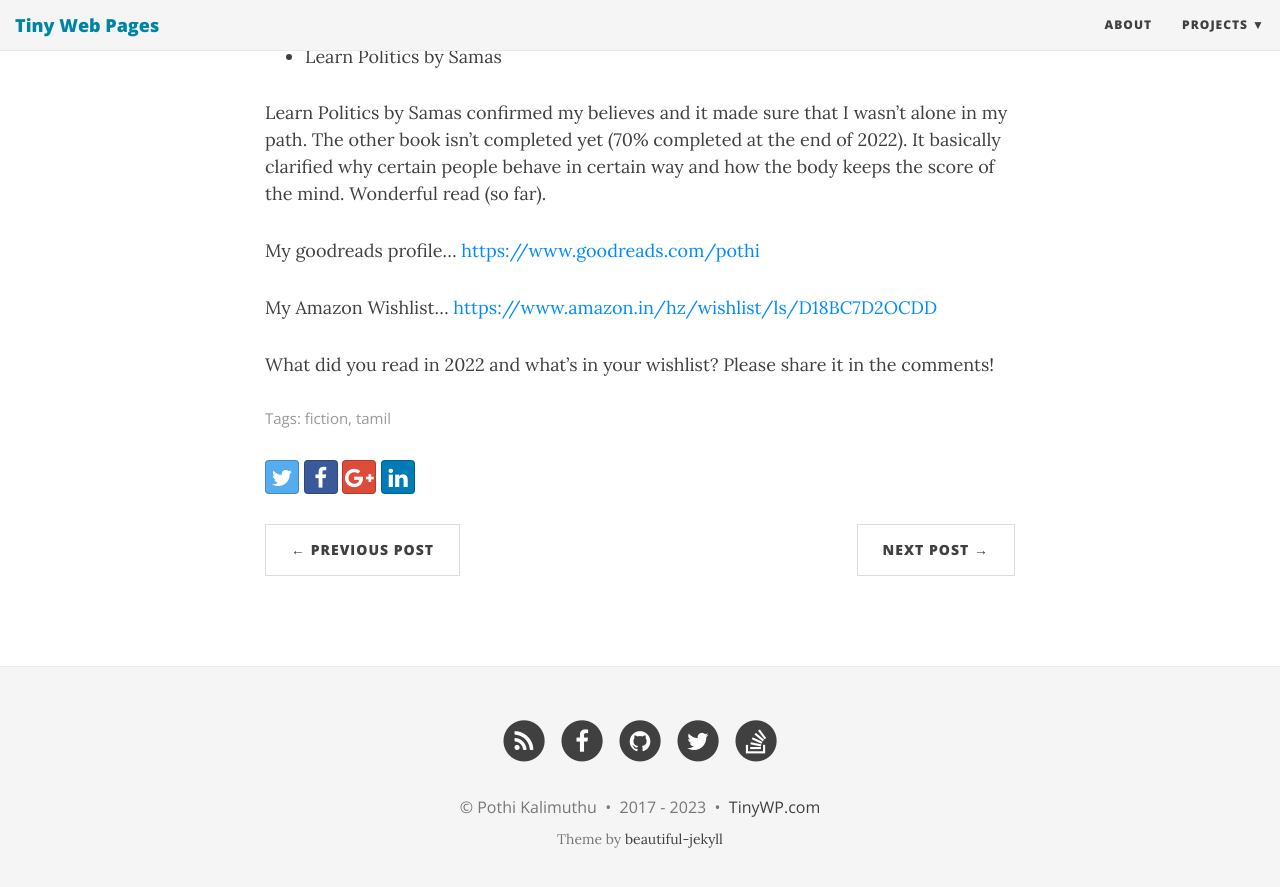
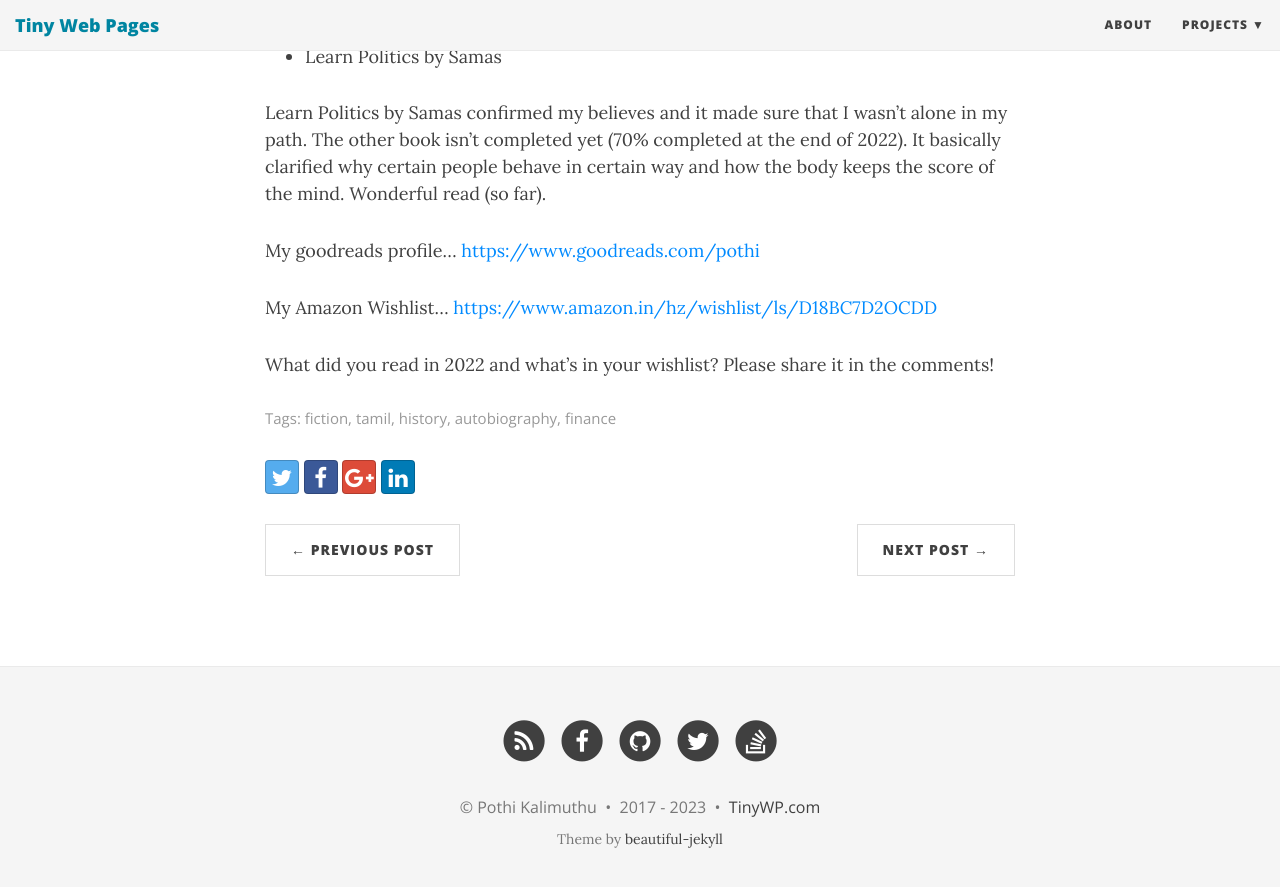
Before and after one commit to pothi/TinyWP.com, a Jekyll site: the page built from _posts/2022-12-15-books-2022.md, in a window 1280 px wide and 900 px high, scrolled down 1526 px. Shown: the top 887 px of the window. Built offline with Jekyll 4.4.1, drawn with Linux system fonts in a browser that asks for light colours; nearby versions of some CDN libraries; comment, search, counter and statistics services are not loaded.

Commit message:
Add a new template for book read in a year; update tags

```diff
--- a/_posts/2022-12-15-books-2022.md
+++ b/_posts/2022-12-15-books-2022.md
@@ -11,7 +11,7 @@
 permalink: "/books-2022/"
 
 categories: ["books"]
-tags: ["fiction", "tamil"]
+tags: ["fiction", "tamil", "history", "autobiography", "finance"]
 
 ---
 
```
